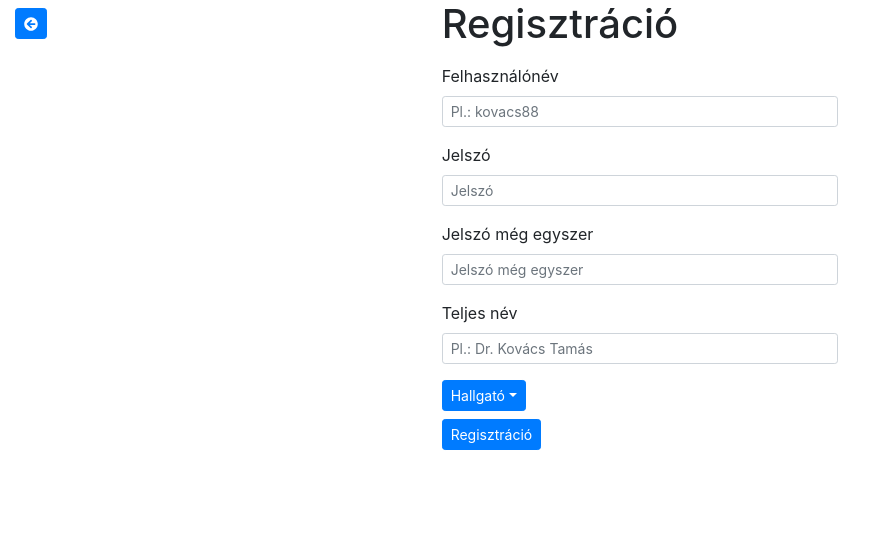
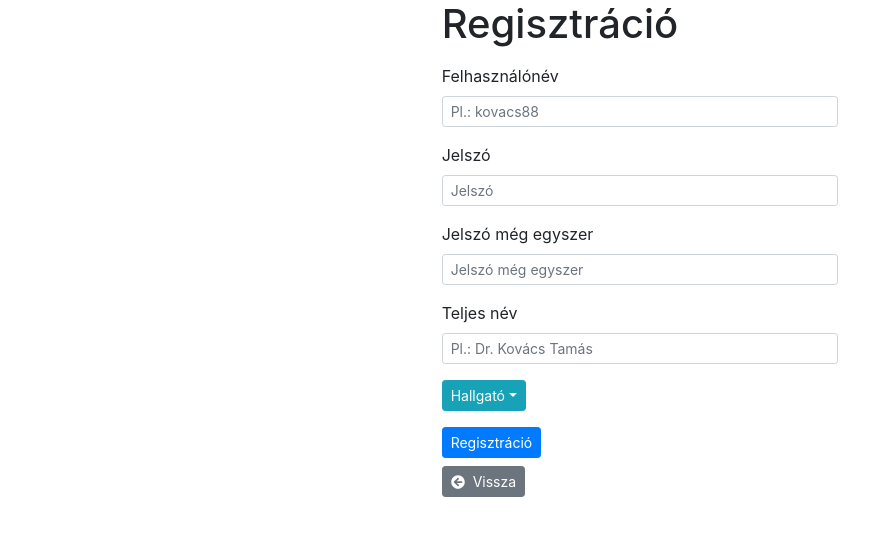
Before and after one commit to Sydnikat/HomeWorkSystem, a React (Create React App) app in the folder web-client/: page /signup in a window 1280 px wide. Shown: the top 536 px of the page, without its empty margins (0-886 px from the left). Built offline with nearby package versions, Linux system fonts and the light colour scheme.

Commit message:
Add some design changes

```diff
--- a/web-client/src/components/Signin.tsx
+++ b/web-client/src/components/Signin.tsx
@@ -1,7 +1,9 @@
 import React, { useState } from "react";
-import { Button, Col, Container, Form, Row } from "react-bootstrap";
+import { Button, Col, Container, Form, Row, Spinner } from "react-bootstrap";
 import { useDispatch } from "react-redux";
 import { useHistory } from "react-router-dom";
+import { FontAwesomeIcon } from "@fortawesome/react-fontawesome";
+import { faArrowCircleRight } from "@fortawesome/free-solid-svg-icons";
 import { authService } from "../services/authService";
 import { setUser } from "../store/userStore";
 import CommonAlert from "./CommonAlert";
@@ -17,6 +19,7 @@ const Signin: React.FC = () => {
 
   const [userName, setUserName] = useState<string>("");
   const [password, setPassword] = useState<string>("");
+  const [inTransaction, setInTransaction] = useState<boolean>(false);
   const [signinError, setSigninError] = useState<boolean>(false);
 
   const onFormControlChange = (type: inputType) => (
@@ -34,8 +37,11 @@ const Signin: React.FC = () => {
     }
   };
 
-  const onSignin = async () => {
+  const onSigninClick = async () => {
+    setInTransaction(true);
     const user = await authService.signin(userName, password);
+    setInTransaction(false);
+
     if (user) {
       dispatch(setUser(user));
       user.role === "Student"
@@ -46,7 +52,7 @@ const Signin: React.FC = () => {
     }
   };
 
-  const onSignup = () => {
+  const onSignupClick = () => {
     history.push("signup");
   };
   return (
@@ -81,9 +87,44 @@ const Signin: React.FC = () => {
                     onChange={onFormControlChange(inputType.PASSWORD)}
                   />
                 </Form.Group>
-                <Button size="sm" onClick={onSignin}>
-                  Bejelentkezés
-                </Button>
+                <Row className="mt-2">
+                  <Col>
+                    <Button
+                      size="sm"
+                      onClick={onSigninClick}
+                      disabled={inTransaction}
+                    >
+                      Bejelentkezés
+                    </Button>
+                    {inTransaction && (
+                      <Spinner
+                        as="span"
+                        animation="border"
+                        variant="primary"
+                        size="sm"
+                        className="ml-2"
+                      />
+                    )}
+                  </Col>
+                </Row>
+                <Row className="mt-2">
+                  <Col>Nincs még felhasználói fiókja?</Col>
+                </Row>
+                <Row>
+                  <Col>
+                    <Button
+                      size="sm"
+                      variant="secondary"
+                      onClick={onSignupClick}
+                    >
+                      Regisztráció
+                      <FontAwesomeIcon
+                        icon={faArrowCircleRight}
+                        className="ml-2"
+                      />
+                    </Button>
+                  </Col>
+                </Row>
               </Form>
             </Col>
           </Row>
@@ -97,17 +138,6 @@ const Signin: React.FC = () => {
               </Col>
             </Row>
           )}
-          <br />
-          <Row>
-            <Col>Nincs még felhasználói fiókja?</Col>
-          </Row>
-          <Row>
-            <Col>
-              <Button size="sm" onClick={onSignup}>
-                Regisztráció
-              </Button>
-            </Col>
-          </Row>
         </Col>
       </Row>
     </Container>
--- a/web-client/src/components/Signup.tsx
+++ b/web-client/src/components/Signup.tsx
@@ -7,6 +7,7 @@ import {
   DropdownButton,
   Form,
   Row,
+  Spinner,
 } from "react-bootstrap";
 import { useHistory } from "react-router-dom";
 import { FontAwesomeIcon } from "@fortawesome/react-fontawesome";
@@ -36,6 +37,7 @@ const Signup: React.FC = () => {
   const [role, setRole] = useState<{ value: string; name: string }>(
     roles.student
   );
+  const [inTransaction, setInTransaction] = useState<boolean>(false);
   const [signupError, setSignupError] = useState<boolean>(false);
 
   const onFormControlChange = (type: InputType) => (
@@ -66,11 +68,12 @@ const Signup: React.FC = () => {
     setRole(selectedRole);
   };
 
-  const onBack = () => {
+  const onBackClick = () => {
     history.goBack();
   };
 
-  const onSignup = async () => {
+  const onSignupClick = async () => {
+    setInTransaction(true);
     const success = await authService.signup(
       userName,
       password,
@@ -78,6 +81,7 @@ const Signup: React.FC = () => {
       userFullName,
       role.value
     );
+    setInTransaction(false);
 
     if (!success) {
       setSignupError(true);
@@ -89,12 +93,7 @@ const Signup: React.FC = () => {
   return (
     <Container fluid>
       <Row>
-        <Col md={4} className="mt-2">
-          <Button size="sm" onClick={onBack}>
-            <FontAwesomeIcon icon={faArrowCircleLeft} />
-          </Button>
-        </Col>
-        <Col md={4}>
+        <Col md={{ span: 4, offset: 4 }}>
           <h1>Regisztráció</h1>
         </Col>
       </Row>
@@ -143,7 +142,12 @@ const Signup: React.FC = () => {
                     onChange={onFormControlChange(InputType.USERFULLNAME)}
                   />
                 </Form.Group>
-                <DropdownButton size="sm" id="role" title={role.name}>
+                <DropdownButton
+                  variant="info"
+                  size="sm"
+                  id="role"
+                  title={role.name}
+                >
                   <Dropdown.Item onSelect={onRoleSelect(roles.student)}>
                     {roles.student.name}
                   </Dropdown.Item>
@@ -151,9 +155,38 @@ const Signup: React.FC = () => {
                     {roles.teacher.name}
                   </Dropdown.Item>
                 </DropdownButton>
-                <Button size="sm" className="mt-2" onClick={onSignup}>
-                  Regisztráció
-                </Button>
+                <Row className="mt-2">
+                  <Col>
+                    <Button
+                      size="sm"
+                      className="mt-2"
+                      onClick={onSignupClick}
+                      disabled={inTransaction}
+                    >
+                      Regisztráció
+                    </Button>
+                    {inTransaction && (
+                      <Spinner
+                        as="span"
+                        animation="border"
+                        variant="primary"
+                        size="sm"
+                        className="ml-2"
+                      />
+                    )}
+                  </Col>
+                </Row>
+                <Row className="mt-2">
+                  <Col>
+                    <Button variant="secondary" size="sm" onClick={onBackClick}>
+                      <FontAwesomeIcon
+                        icon={faArrowCircleLeft}
+                        className="mr-2"
+                      />
+                      Vissza
+                    </Button>
+                  </Col>
+                </Row>
               </Form>
             </Col>
           </Row>
```
